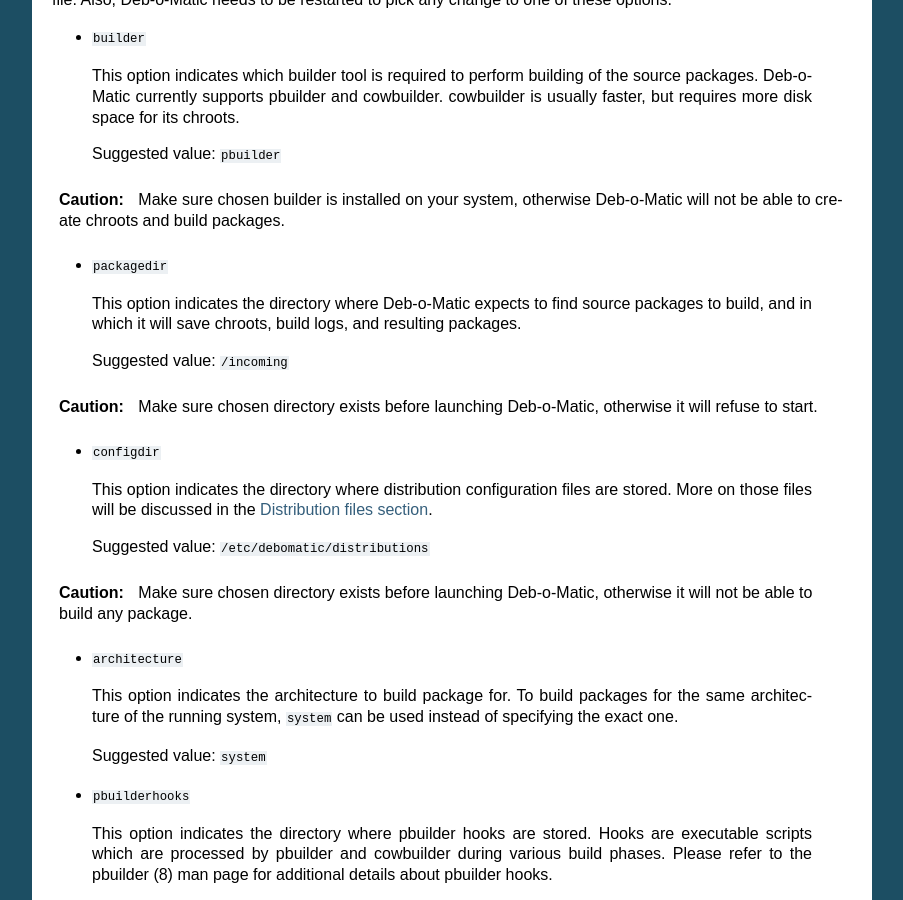
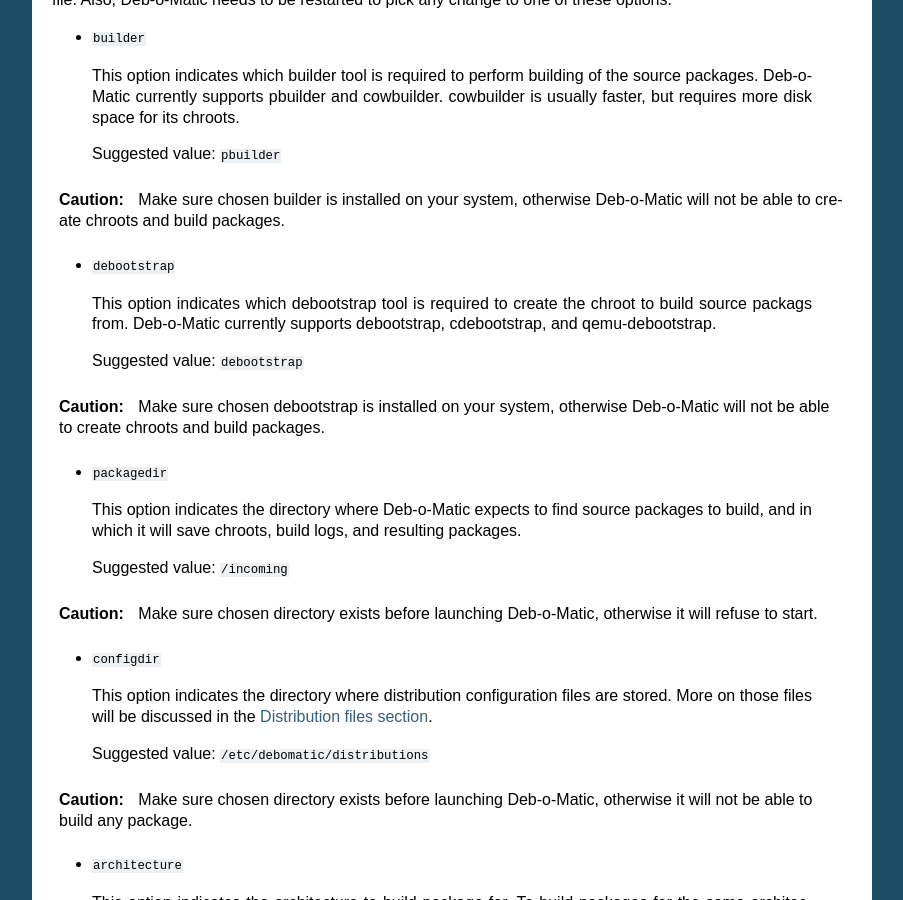
Before and after one commit to debomatic/debomatic, a Sphinx documentation site: the page built from docs/index.rst, in a window 1280 px wide and 900 px high, scrolled down 2485 px. Shown: the whole window, without its empty margins (198-1101 px from the left). Built offline with Sphinx 7.4.7, drawn with Linux system fonts in a browser that asks for light colours.

Commit message:
Define debootstrap option

```diff
--- a/docs/index.rst
+++ b/docs/index.rst
@@ -157,6 +157,19 @@
 .. CAUTION::
 
  Make sure chosen builder is installed on your system, otherwise Deb-o-Matic
+ will not be able to create chroots and build packages.
+
+* ``debootstrap``
+
+ This option indicates which debootstrap tool is required to create the chroot
+ to build source packags from. Deb-o-Matic currently supports debootstrap,
+ cdebootstrap, and qemu-debootstrap.
+
+ Suggested value: ``debootstrap``
+
+.. CAUTION::
+
+ Make sure chosen debootstrap is installed on your system, otherwise Deb-o-Matic
  will not be able to create chroots and build packages.
 
 * ``packagedir``
```
Also changed, not shown: 3 other files.
